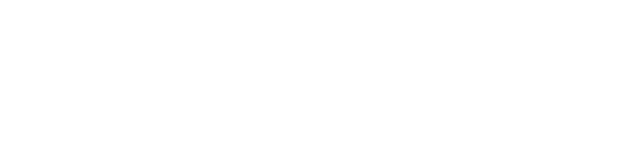
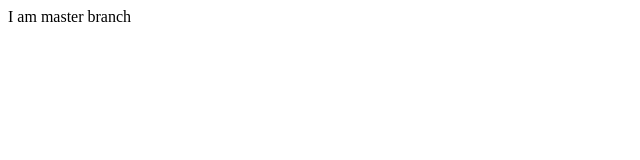
Before and after one commit to OceanProgrammer/git-tutorial-with-notes, a plain HTML site: page index.html in a window 1280 px wide. Shown: the whole page, without its empty margins (0-640 px from the left). Drawn offline with Linux system fonts and the light colour scheme.

Commit message:
modified index.html

```diff
--- a/index.html
+++ b/index.html
@@ -7,6 +7,6 @@
     <title>Title 1</title>
 </head>
 <body>
-
+    I am master branch
 </body>
 </html>
```
